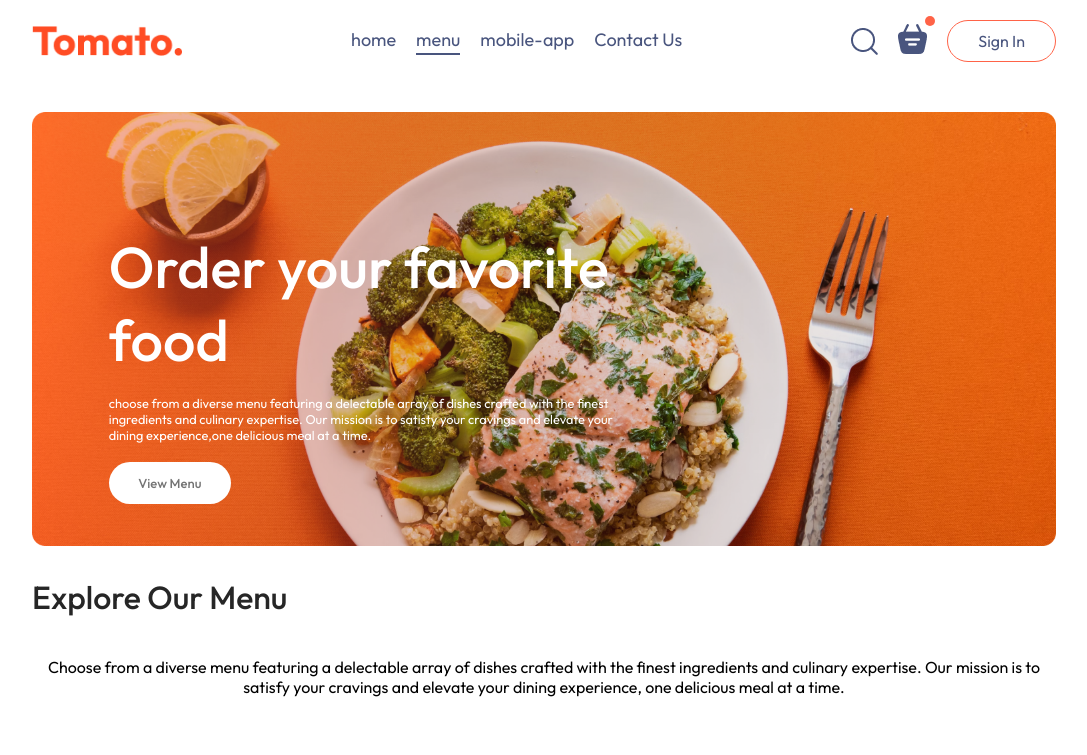
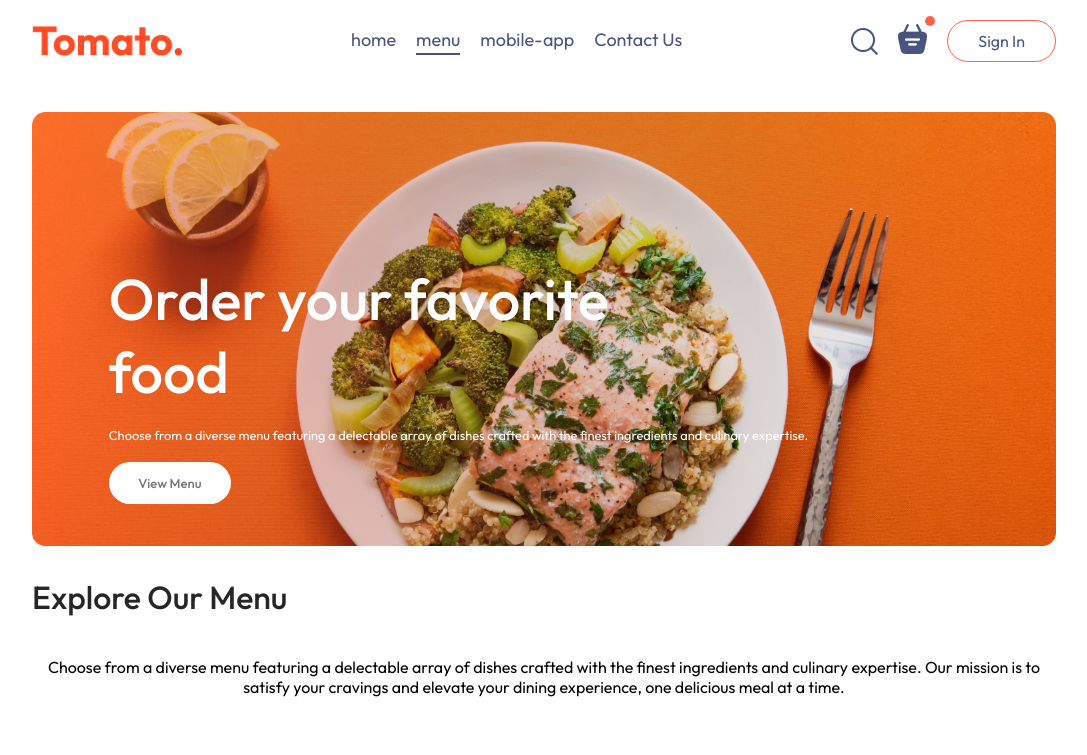
Before and after one commit to pavanaditya123/foodorederingdbsproject, a React (Vite) app in the folder frontenddev/: page / in a window 1280 px wide. Shown: the top 755 px of the page, without its empty margins (96-1183 px from the left). Built offline with nearby package versions, Linux system fonts and the light colour scheme.

Commit message:
added stagger effect for the h2 tag in header whichis headerfile

```diff
--- a/frontenddev/package.json
+++ b/frontenddev/package.json
@@ -11,6 +11,7 @@
     "start": "node server.js"
   },
   "dependencies": {
+    "gsap": "^3.12.7",
     "react": "^19.0.0",
     "react-dom": "^19.0.0",
     "react-router-dom": "^7.1.5"
--- a/frontenddev/src/components/Header/Header.css
+++ b/frontenddev/src/components/Header/Header.css
@@ -23,13 +23,13 @@
     font-weight: 500;
     color: white;
     font-size: max(4.5vw, 22px);
-    animation: fadein 3s;
+
 }
 
 .header-contents p {
     color: white;
     font-size: 1vw;
-    animation: fadein 3s;
+
 }
 
 
@@ -41,5 +41,4 @@
     background-color: white;
     font-size: max(1vw, 13px);
     border-radius: 50px;
-    animation: fadein 3s;
 }
--- a/frontenddev/src/components/Header/Header.jsx
+++ b/frontenddev/src/components/Header/Header.jsx
@@ -1,17 +1,38 @@
-import React from 'react';
-import './Header.css'
+import React, { useEffect, useRef } from 'react';
+import gsap from 'gsap';
+import './Header.css';
+
 const Header = () => {
+    const titleRef = useRef(null);
+
+    useEffect(() => {
+        const text = titleRef.current.textContent;
+        titleRef.current.innerHTML = text
+            .split("")
+            .map(letter => letter === " " ? "&nbsp;" : `<span>${letter}</span>`)
+            .join("");
+
+        gsap.from(titleRef.current.children, {
+            opacity: 0,
+            y: 50,
+            duration: 1,
+            stagger: 0.05,
+            ease: "power2.out"
+        });
+    }, []);
+
     return (
-        <div className='header'>
+        <div className="header">
             <div className="header-contents">
-                <h2>Order your favorite food</h2>
-                <p>
-                    choose from a diverse menu featuring a delectable array of dishes crafted with the finest ingredients and culinary expertise. Our mission is to satisty your cravings and elevate your dining experience,one delicious meal at a time.
+                <h2 ref={titleRef}>Order your favorite food</h2>
+                <p ref={titleRef}>
+                    Choose from a diverse menu featuring a delectable array of dishes crafted with
+                    the finest ingredients and culinary expertise.
                 </p>
-                <button>View Menu </button>
+                <button>View Menu</button>
             </div>
         </div>
     );
-}
+};
 
 export default Header;
```
Also changed, not shown: 1 other file (tests, documents, lock files or other folders).
